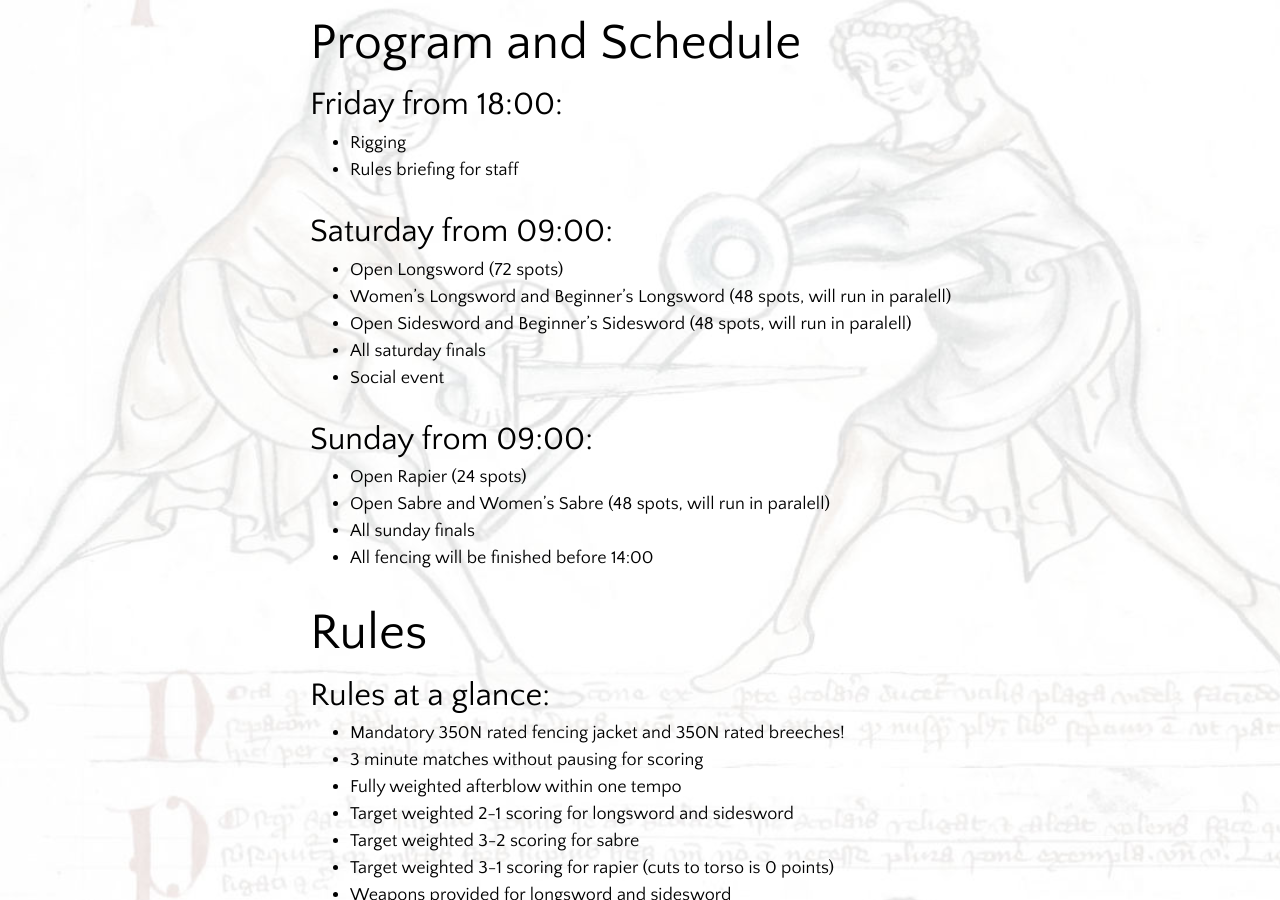
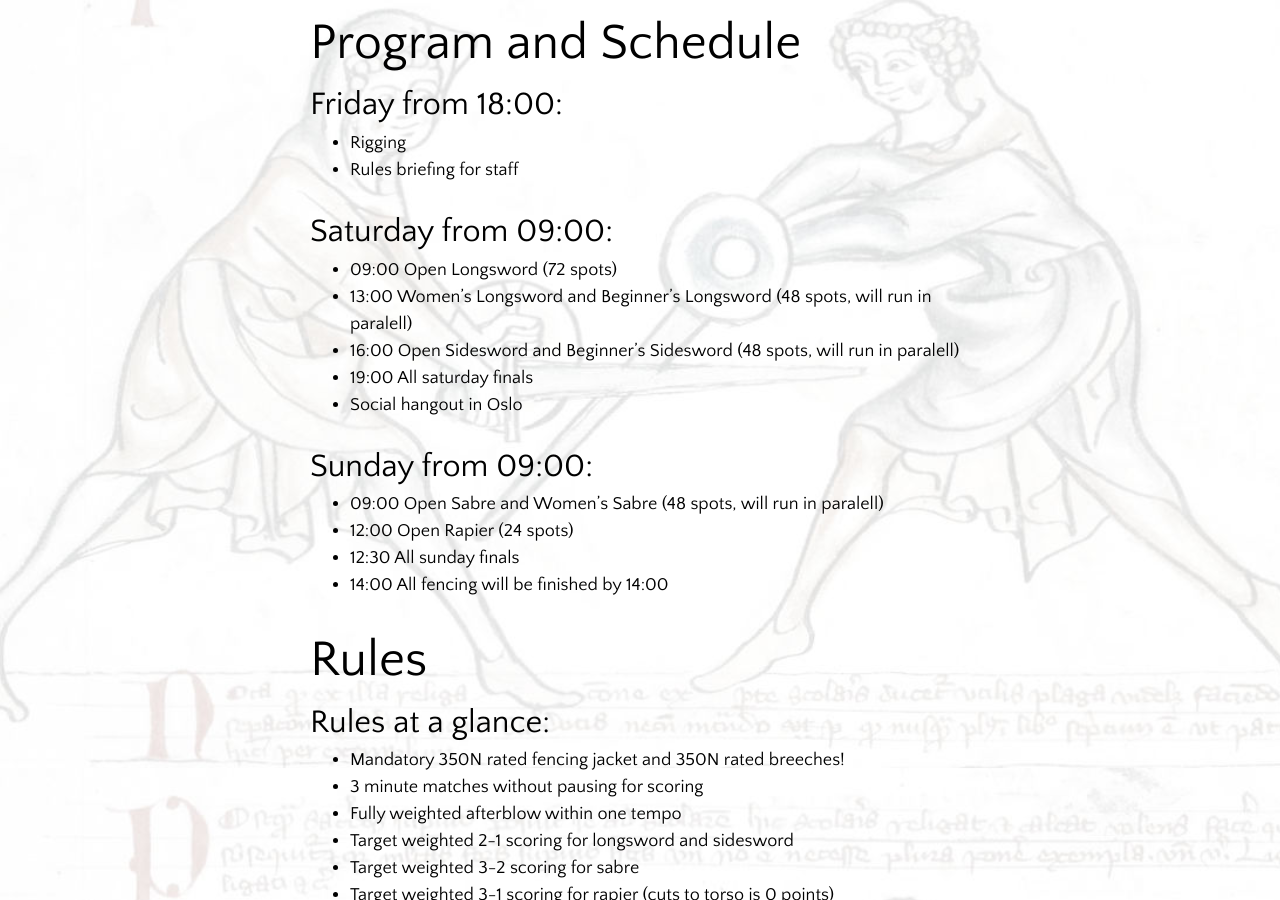
Before and after one commit to frieduellister/frieduellister.github.io, a Jekyll site: the page built from pages/oslo-penguin-cup/oslo-penguin-cup-2025.md, in a window 1280 px wide and 900 px high, scrolled down 1032 px. Built offline with Jekyll 4.4.1, drawn with Linux system fonts in a browser that asks for light colours.

Commit message:
opc25 schedule

```diff
--- a/pages/oslo-penguin-cup/oslo-penguin-cup-2025.md
+++ b/pages/oslo-penguin-cup/oslo-penguin-cup-2025.md
@@ -33,18 +33,18 @@ If you have any questions or requests you can send us an email on post@frieduell
 
 ### Saturday from 09:00:
 
-- Open Longsword (72 spots)
-- Women's Longsword and Beginner's Longsword (48 spots, will run in paralell)
-- Open Sidesword and Beginner's Sidesword (48 spots, will run in paralell)
-- All saturday finals
-- Social event
+- 09:00 Open Longsword (72 spots)
+- 13:00 Women's Longsword and Beginner's Longsword (48 spots, will run in paralell)
+- 16:00 Open Sidesword and Beginner's Sidesword (48 spots, will run in paralell)
+- 19:00 All saturday finals
+- Social hangout in Oslo
 
 ### Sunday from 09:00:
 
-- Open Rapier (24 spots)
-- Open Sabre and Women's Sabre (48 spots, will run in paralell)
-- All sunday finals
-- All fencing will be finished before 14:00
+- 09:00 Open Sabre and Women's Sabre (48 spots, will run in paralell)
+- 12:00 Open Rapier (24 spots)
+- 12:30 All sunday finals
+- 14:00 All fencing will be finished by 14:00
 
 ## Rules
 
```
